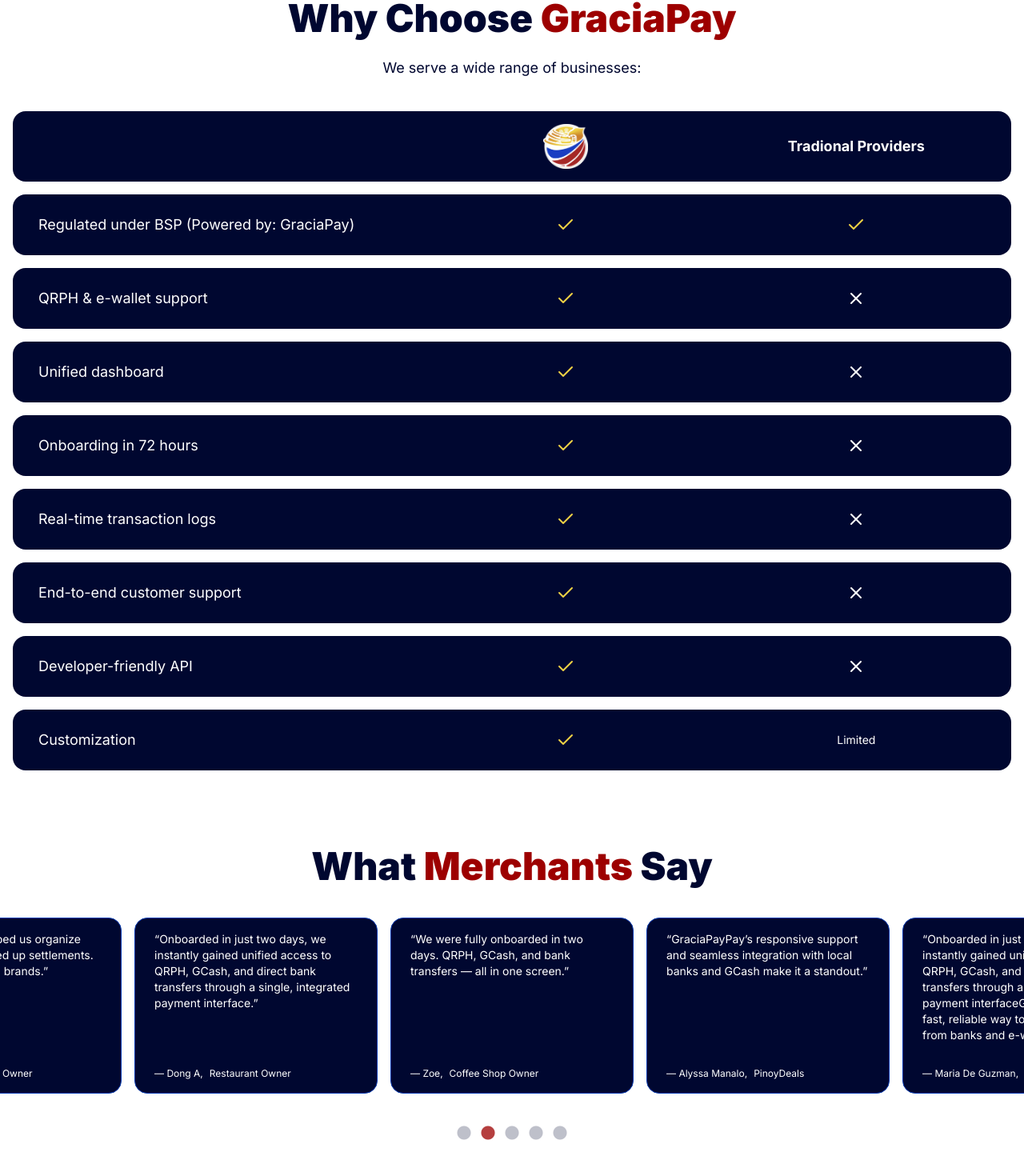
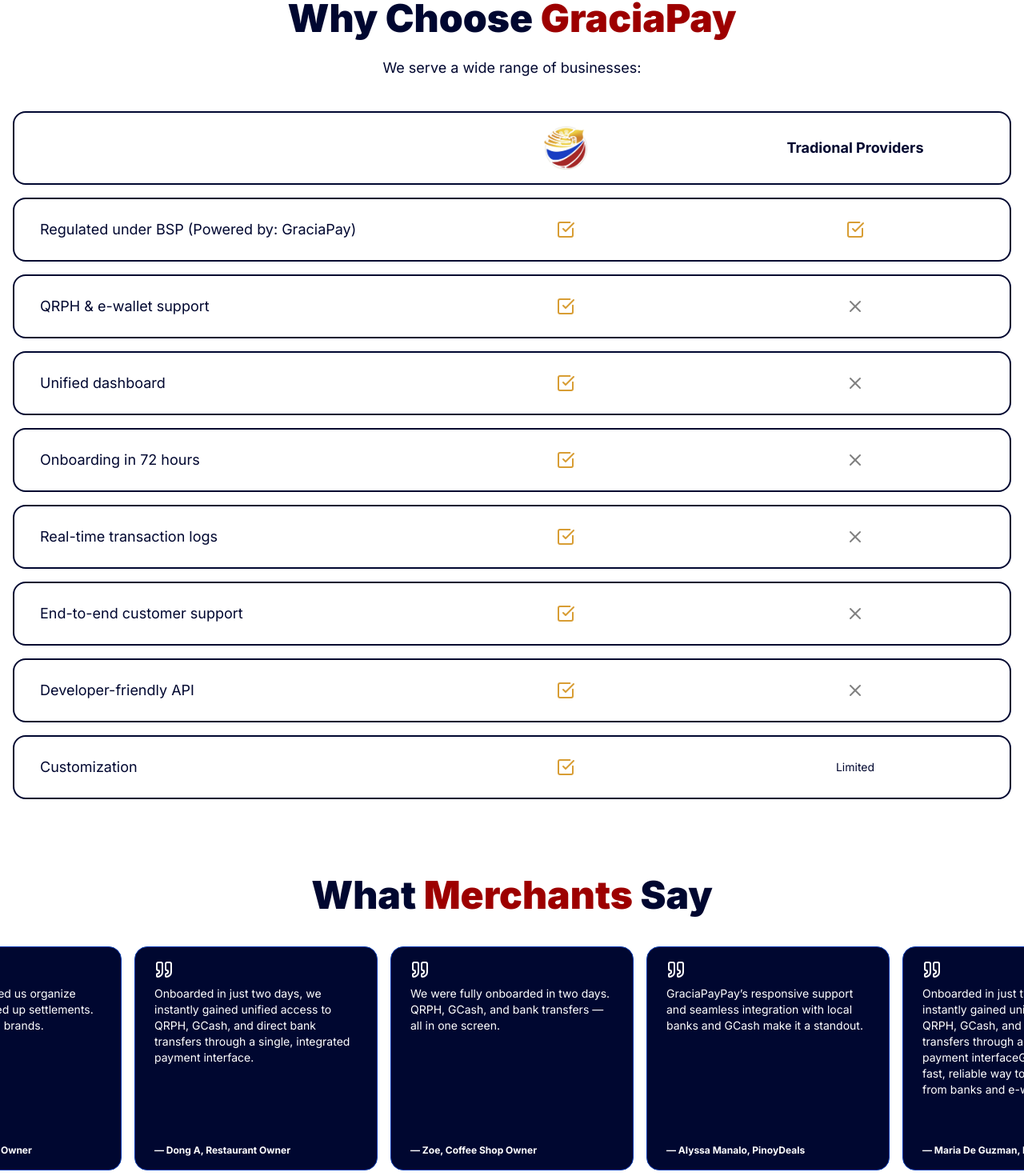
Before and after one commit to voncarcha/graciapay, a Next.js app: page / in a window 1280 px wide. Shown: the part 4269-5739 px from the top of the page at 80% size. Built offline with nearby package versions, Linux system fonts and the light colour scheme.

Commit message:
ui adjustments

```diff
--- a/src/app/globals.css
+++ b/src/app/globals.css
@@ -19,6 +19,7 @@
   --color-dark-gray: #404040;
   --color-red: #b7151b;
   --color-dark-blue: #000730;
+  --color-yellow: #D89D34;
 }
 
 html {
--- a/src/components/ChooseSection/index.tsx
+++ b/src/components/ChooseSection/index.tsx
@@ -2,7 +2,7 @@
 
 import React, { useEffect } from "react";
 import Image from "next/image";
-import { CheckIcon, X } from "lucide-react";
+import { SquareCheckBig, X } from "lucide-react";
 import { createStaggerAnimation, refreshScrollTriggersDelayed } from "@/lib/gsap";
 
 const ChooseSection = () => {
@@ -43,106 +43,106 @@
         </p>
       </article>
       <ul className="mt-10 max-w-[1280px] mx-auto flex flex-col gap-4">
-        <li className="flex items-center gap-2 bg-dark-blue rounded-2xl px-8 py-4">
-          <span className="text-md md:text-lg text-white font-[400] flex-[0_0_40%]"></span>
-          <span className="flex-[0_0_30%] text-white flex items-center justify-center">
+        <li className="flex items-center gap-2 border-dark-blue border-2 rounded-2xl px-8 py-4">
+          <span className="text-md md:text-lg font-[400] flex-[0_0_40%]"></span>
+          <span className="flex-[0_0_30%] flex items-center justify-center">
             <Image src="/images/logo.png" alt="Logo" width={56} height={56} className="h-auto" />
           </span>
-          <span className="flex-[0_0_30%] text-white flex items-center justify-center">
+          <span className="flex-[0_0_30%] flex items-center justify-center">
             <span className="font-bold text-sm lg:text-lg">Tradional Providers</span>
           </span>
         </li>
-        <li className="flex items-center gap-2 bg-dark-blue rounded-2xl px-4 md:px-8 py-6">
-          <p className="text-md md:text-lg text-white font-[400] flex-[0_0_40%]">
+        <li className="flex items-center gap-2 border-dark-blue border-2 rounded-2xl px-4 md:px-8 py-6">
+          <p className="text-md md:text-lg font-[400] flex-[0_0_40%]">
             Regulated under BSP (Powered by: GraciaPay)
           </p>
-          <span className="flex-[0_0_30%] text-white flex items-center justify-center">
-            <CheckIcon className="w-6 h-6 text-[#ECD145]" />
+          <span className="flex-[0_0_30%] flex items-center justify-center">
+            <SquareCheckBig className="w-6 h-6 text-yellow" />
           </span>
-          <span className="flex-[0_0_30%] text-white flex items-center justify-center">
-            <CheckIcon className="w-6 h-6 text-[#ECD145]" />
+          <span className="flex-[0_0_30%] flex items-center justify-center">
+            <SquareCheckBig className="w-6 h-6 text-yellow" />
           </span>
         </li>
-        <li className="flex items-center gap-2 bg-dark-blue rounded-2xl px-4 md:px-8 py-6">
-          <p className="text-md md:text-lg text-white font-[400] flex-[0_0_40%]">
+        <li className="flex items-center gap-2 border-dark-blue border-2 rounded-2xl px-4 md:px-8 py-6">
+          <p className="text-md md:text-lg font-[400] flex-[0_0_40%]">
             QRPH & e-wallet support
           </p>
-          <span className="flex-[0_0_30%] text-white flex items-center justify-center">
-            <CheckIcon className="w-6 h-6 text-[#ECD145]" />
+          <span className="flex-[0_0_30%] flex items-center justify-center">
+            <SquareCheckBig className="w-6 h-6 text-yellow" />
           </span>
-          <span className="flex-[0_0_30%] text-white flex items-center justify-center">
-            <X className="w-6 h-6" />
+          <span className="flex-[0_0_30%] flex items-center justify-center">
+            <X className="w-6 h-6 text-gray" />
           </span>
         </li>
 
-        <li className="flex items-center gap-2 bg-dark-blue rounded-2xl px-4 md:px-8 py-6">
-          <p className="text-md md:text-lg text-white font-[400] flex-[0_0_40%]">
+        <li className="flex items-center gap-2 border-dark-blue border-2 rounded-2xl px-4 md:px-8 py-6">
+          <p className="text-md md:text-lg font-[400] flex-[0_0_40%]">
             Unified dashboard
           </p>
-          <span className="flex-[0_0_30%] text-white flex items-center justify-center">
-            <CheckIcon className="w-6 h-6 text-[#ECD145]" />
+          <span className="flex-[0_0_30%] flex items-center justify-center">
+            <SquareCheckBig className="w-6 h-6 text-yellow" />
           </span>
-          <span className="flex-[0_0_30%] text-white flex items-center justify-center">
-            <X className="w-6 h-6" />
+          <span className="flex-[0_0_30%] flex items-center justify-center">
+            <X className="w-6 h-6 text-gray" />
           </span>
         </li>
 
-        <li className="flex items-center gap-2 bg-dark-blue rounded-2xl px-4 md:px-8 py-6">
-          <p className="text-md md:text-lg text-white font-[400] flex-[0_0_40%]">
+        <li className="flex items-center gap-2 border-dark-blue border-2 rounded-2xl px-4 md:px-8 py-6">
+          <p className="text-md md:text-lg font-[400] flex-[0_0_40%]">
             Onboarding in 72 hours
           </p>
-          <span className="flex-[0_0_30%] text-white flex items-center justify-center">
-            <CheckIcon className="w-6 h-6 text-[#ECD145]" />
+          <span className="flex-[0_0_30%] flex items-center justify-center">
+            <SquareCheckBig className="w-6 h-6 text-yellow" />
           </span>
-          <span className="flex-[0_0_30%] text-white flex items-center justify-center">
-            <X className="w-6 h-6" />
+          <span className="flex-[0_0_30%] flex items-center justify-center">
+            <X className="w-6 h-6 text-gray" />
           </span>
         </li>
 
-        <li className="flex items-center gap-2 bg-dark-blue rounded-2xl px-4 md:px-8 py-6">
-          <p className="text-md md:text-lg text-white font-[400] flex-[0_0_40%]">
+        <li className="flex items-center gap-2 border-dark-blue border-2 rounded-2xl px-4 md:px-8 py-6">
+          <p className="text-md md:text-lg font-[400] flex-[0_0_40%]">
             Real-time transaction logs
           </p>
-          <span className="flex-[0_0_30%] text-white flex items-center justify-center">
-            <CheckIcon className="w-6 h-6 text-[#ECD145]" />
+          <span className="flex-[0_0_30%] flex items-center justify-center">
+            <SquareCheckBig className="w-6 h-6 text-yellow" />
           </span>
-          <span className="flex-[0_0_30%] text-white flex items-center justify-center">
-            <X className="w-6 h-6" />
+          <span className="flex-[0_0_30%] flex items-center justify-center">
+            <X className="w-6 h-6 text-gray" />
           </span>
         </li>
 
-        <li className="flex items-center gap-2 bg-dark-blue rounded-2xl px-4 md:px-8 py-6">
-          <p className="text-md md:text-lg text-white font-[400] flex-[0_0_40%]">
+        <li className="flex items-center gap-2 border-dark-blue border-2 rounded-2xl px-4 md:px-8 py-6">
+          <p className="text-md md:text-lg font-[400] flex-[0_0_40%]">
             End-to-end customer support
           </p>
-          <span className="flex-[0_0_30%] text-white flex items-center justify-center">
-            <CheckIcon className="w-6 h-6 text-[#ECD145]" />
+          <span className="flex-[0_0_30%] flex items-center justify-center">
+            <SquareCheckBig className="w-6 h-6 text-yellow" />
           </span>
-          <span className="flex-[0_0_30%] text-white flex items-center justify-center">
-            <X className="w-6 h-6" />
+          <span className="flex-[0_0_30%] flex items-center justify-center">
+            <X className="w-6 h-6 text-gray" />
           </span>
         </li>
 
-        <li className="flex items-center gap-2 bg-dark-blue rounded-2xl px-4 md:px-8 py-6">
-          <p className="text-md md:text-lg text-white font-[400] flex-[0_0_40%]">
+        <li className="flex items-center gap-2 border-dark-blue border-2 rounded-2xl px-4 md:px-8 py-6">
+          <p className="text-md md:text-lg font-[400] flex-[0_0_40%]">
             Developer-friendly API
           </p>
-          <span className="flex-[0_0_30%] text-white flex items-center justify-center">
-            <CheckIcon className="w-6 h-6 text-[#ECD145]" />
+          <span className="flex-[0_0_30%] flex items-center justify-center">
+            <SquareCheckBig className="w-6 h-6 text-yellow" />
           </span>
-          <span className="flex-[0_0_30%] text-white flex items-center justify-center">
-            <X className="w-6 h-6" />
+          <span className="flex-[0_0_30%] flex items-center justify-center">
+            <X className="w-6 h-6 text-gray" />
           </span>
         </li>
 
-        <li className="flex items-center gap-2 bg-dark-blue rounded-2xl px-4 md:px-8 py-6">
-          <p className="text-md md:text-lg text-white font-[400] flex-[0_0_40%]">
+        <li className="flex items-center gap-2 border-dark-blue border-2 rounded-2xl px-4 md:px-8 py-6">
+          <p className="text-md md:text-lg font-[400] flex-[0_0_40%]">
             Customization
           </p>
-          <span className="flex-[0_0_30%] text-white flex items-center justify-center">
-            <CheckIcon className="w-6 h-6 text-[#ECD145]" />
+          <span className="flex-[0_0_30%] flex items-center justify-center">
+            <SquareCheckBig className="w-6 h-6 text-yellow" />
           </span>
-          <span className="flex-[0_0_30%] text-white flex items-center justify-center">
+          <span className="flex-[0_0_30%] flex items-center justify-center">
             <span className="text-sm md:text-md">Limited</span>
           </span>
         </li>
--- a/src/components/MerchantSection/MerchantSlider.tsx
+++ b/src/components/MerchantSection/MerchantSlider.tsx
@@ -2,40 +2,41 @@
 
 import React from "react";
 import Slider from "react-slick";
+import { Quote } from "lucide-react";
 
 const MERCHANT_ITEMS = [
   {
     id: 1,
     description:
-      "“Onboarded in just two days, we instantly gained unified access to QRPH, GCash, and direct bank transfers through a single, integrated payment interface.”",
+      "Onboarded in just two days, we instantly gained unified access to QRPH, GCash, and direct bank transfers through a single, integrated payment interface.",
     name: "Dong A",
     position: "Restaurant Owner",
   },
   {
     id: 2,
     description:
-      "“We were fully onboarded in two days. QRPH, GCash, and bank transfers — all in one screen.”",
+      "We were fully onboarded in two days. QRPH, GCash, and bank transfers — all in one screen.",
     name: "Zoe",
     position: "Coffee Shop Owner",
   },
   {
     id: 3,
     description:
-      "“GraciaPayPay’s responsive support and seamless integration with local banks and GCash make it a standout.”",
+      "GraciaPayPay’s responsive support and seamless integration with local banks and GCash make it a standout.",
     name: "Alyssa Manalo",
     position: "PinoyDeals",
   },
   {
     id: 4,
     description:
-      "“Onboarded in just two days, we instantly gained unified access to QRPH, GCash, and direct bank transfers through a single, integrated payment interfaceGraciaPayPay is a fast, reliable way to accept payments from banks and e-wallets nationwide.”",
+      "Onboarded in just two days, we instantly gained unified access to QRPH, GCash, and direct bank transfers through a single, integrated payment interfaceGraciaPayPay is a fast, reliable way to accept payments from banks and e-wallets nationwide.",
     name: "Maria De Guzman",
     position: "RestaurTechDirect PH",
   },
   {
     id: 5,
     description:
-      "“GraciaPayPay helped us organize payments and speed up settlements. Perfect for growing brands.”",
+      "GraciaPayPay helped us organize payments and speed up settlements. Perfect for growing brands.",
     name: "Tina M",
     position: "Restaurant Owner",
   },
@@ -87,11 +88,16 @@
     <Slider {...settings}>
       {MERCHANT_ITEMS.map((item) => (
         <div key={item.id} className="px-2">
-          <article className="border-secondary bg-dark-blue border rounded-2xl px-6 py-4 h-[220px] flex flex-col justify-between">
-            <p className="text-sm font-[400] text-white">{item.description}</p>
-            <div className="flex items-center text-white gap-2 mt-6 text-xs font-[400]">
-              <span>— {item.name},</span>
-              <span>{item.position}</span>
+          <article className="border-secondary bg-dark-blue border rounded-2xl px-6 py-4 h-[310px] md:h-[280px] flex flex-col justify-between">
+            <div className="">
+              <Quote className="w-6 h-6 text-white mb-2" />
+              <p className="text-sm md:text-md font-[400] text-white">
+                {item.description}
+              </p>
+            </div>
+            <div className="text-white mt-6 text-xs font-[700]">
+              <span>— {item.name}</span>
+              <span>, {item.position}</span>
             </div>
           </article>
         </div>
```
